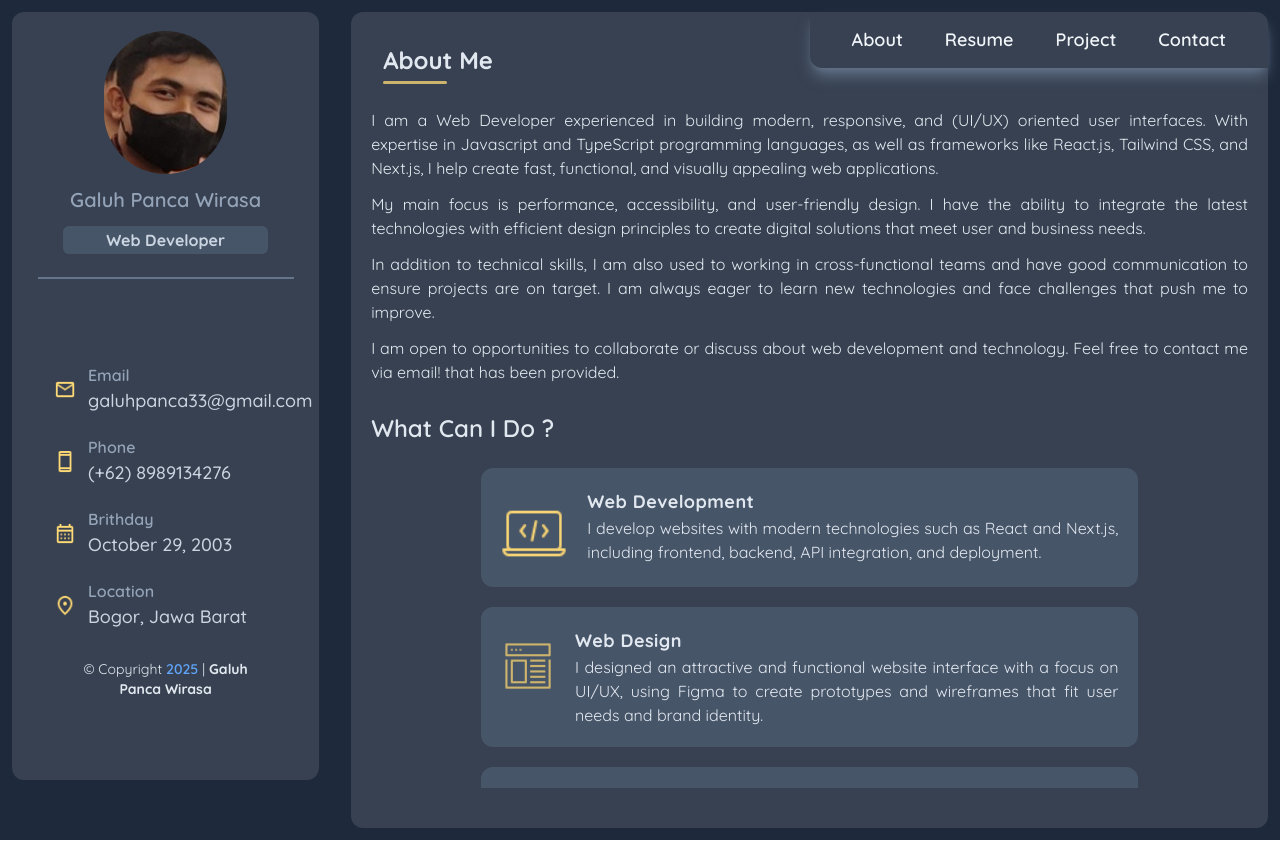
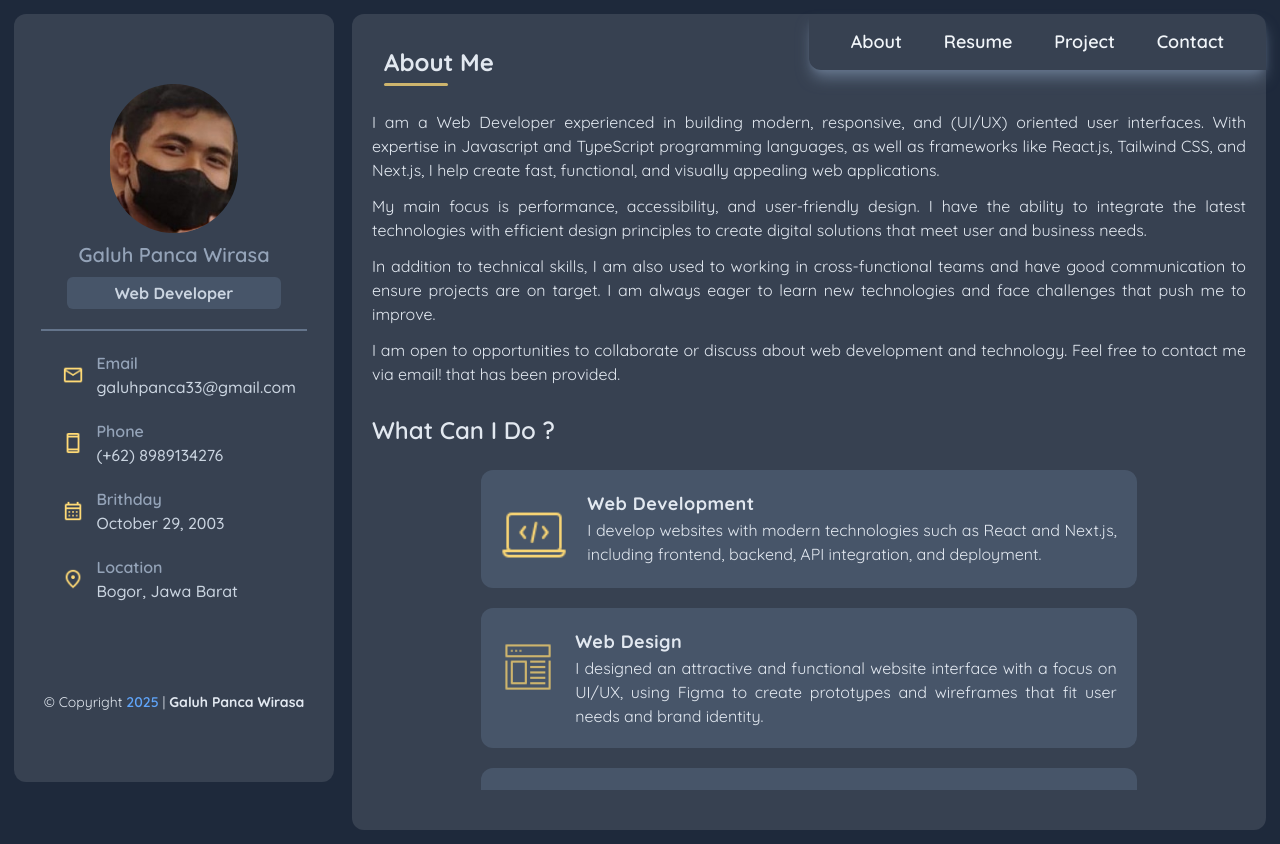
Before and after one commit to GaluhPncWirs/website-portfolio, a React (Vite) app: page / in a window 1280 px wide. Built offline with nearby package versions, Linux system fonts and the light colour scheme.

Commit message:
memperbaiki responsive

```diff
--- a/src/components/copyright.jsx
+++ b/src/components/copyright.jsx
@@ -1,6 +1,6 @@
 export default function Copyright() {
   return (
-    <div className="text-slate-200 text-sm md:items-center md:w-11/12 md:mx-auto max-[640px]:mt-8 sm:smResponsive lg:mt-2">
+    <div className="text-slate-200 text-sm md:items-center md:w-10/12 md:mx-auto max-[640px]:mt-8 sm:mt-5">
       <h3 className="text-center">
         <span className="text-sm">&copy;</span> Copyright{" "}
         <span className="text-blue-400 font-semibold">
--- a/src/components/personalDataBar/sidebar.jsx
+++ b/src/components/personalDataBar/sidebar.jsx
@@ -3,24 +3,25 @@ import { textSideBar } from "../../data/data_icon";
 
 export default function SideBar() {
   return (
-    <div className="md:h-[96%] md:m-3 max-[640px]:hidden sm:block sm:w-full sm:static md:fixed md:w-1/3 lg:w-1/4">
-      <div className="bg-gray-700 rounded-xl sm:absolute sm:p-3 sm:mx-3 sm:flex sm:gap-x-2 sm:mt-5 sm:h-1/3 md:static md:p-0 md:mx-0 md:flex-col md:gap-x-0 md:mt-0 md:h-full md:py-3 sm:w-[96%]">
-        <div className="flex flex-col justify-center items-center sm:basis-1/3 md:w-full md:gap-y-1">
+    <div className="max-[640px]:hidden sm:block md:fixed md:h-[96%] md:w-1/3 lg:w-1/4">
+      <div className="bg-gray-700 rounded-xl sm:p-3 md:h-full md:p-0 md:flex md:flex-col md:justify-evenly">
+        <div className="sm:flex sm:justify-around md:flex-col">
+          <div className="flex flex-col justify-center items-center">
             <img
               src="/images/foto_galuh.jpg"
-            className="rounded-full md:w-2/5 sm:w-[45%] object-cover"
+              className="rounded-full md:w-2/5 sm:w-3/5 object-cover"
             />
-          <h1 className="font-semibold text-slate-400 sm:my-1 md:my-2 sm:text-lg md:text-xl">
+            <h1 className="font-semibold text-slate-400 sm:my-2 sm:text-xl md:text-xl">
               Galuh Panca Wirasa
             </h1>
-          <div className="bg-slate-600 w-1/2 rounded-md sm:w-4/5 md:w-2/3">
-            <h2 className="text-slate-300 font-bold text-center py-0.5">
+            <div className="bg-slate-600 w-1/2 rounded-md sm:w-full md:w-2/3">
+              <h2 className="text-slate-300 font-bold text-center py-1">
                 Web Developer
               </h2>
             </div>
           </div>
-        <hr className="border-slate-500 border w-5/6 mx-auto mt-10 sm:hidden md:block md:my-4" />
-        <div className="flex flex-col md:items-center sm:basis-2/3 sm:justify-around sm:flex-wrap sm:gap-3 md:flex-nowrap md:w-full md:gap-5 md:justify-center lg:gap-4 xl:gap-5">
+          <hr className="border-slate-500 border w-5/6 mx-auto sm:hidden md:block md:my-5" />
+          <div className="flex flex-col md:items-center sm:justify-around sm:gap-2 md:gap-5 md:justify-center lg:gap-4 xl:gap-5">
             {textSideBar.map((item) => (
               <div
                 className="flex items-center lg:max-w-56 sm:max-w-52 sm:gap-x-3"
@@ -31,14 +32,15 @@ export default function SideBar() {
                   <h1 className="text-slate-400 font-semibold">
                     {item.nameAttr}
                   </h1>
-                <p className="text-slate-300 font-medium sm:text-sm lg:text-base xl:text-lg">
+                  <p className="text-slate-300 font-medium sm:text-sm lg:text-base">
                     {item.attribute}
                   </p>
                 </div>
               </div>
             ))}
+          </div>
+        </div>
         <Copyright />
-        </div>
       </div>
     </div>
   );
--- a/src/index.css
+++ b/src/index.css
@@ -43,8 +43,4 @@
     transform: rotate(-45deg);
     translate: -1px -1px;
   }
-
-  .smResponsive{
-    @apply max-w-48 absolute bottom-3 right-5 md:static
-  }
 }
--- a/src/layout/main-layout.jsx
+++ b/src/layout/main-layout.jsx
@@ -3,7 +3,7 @@ import Navbar from "../components/navbar";
 
 export default function MainLayout({ propsTitle, children }) {
   return (
-    <div className="bg-gray-700 rounded-xl pb-10 max-[640px]:w-full sm:mt-56 sm:w-full md:w-[64%] md:mt-0 lg:w-[73%]">
+    <div className="bg-gray-700 rounded-xl pb-10 max-[640px]:w-full sm:w-full sm:mt-4 md:w-[64%] md:mt-0 lg:w-[73%]">
       <div className="flex justify-end relative max-[640px]:mb-10">
         <div className="basis-2/12 flex justify-center items-center sm:hidden">
           <HamburgerMenu />
--- a/src/main.jsx
+++ b/src/main.jsx
@@ -36,11 +36,11 @@ const router = createBrowserRouter([
 createRoot(document.getElementById("root")).render(
   <StrictMode>
     <HelmetProvider>
-      <div className="flex sm:flex-col md:flex-row font-quickSand">
-        <SideBar />
-        <div className="flex w-full justify-end p-3 bg-slate-800">
-          <RouterProvider router={router} />
+      <div className="flex md:justify-between md:flex-row sm:flex-col p-3.5 bg-slate-800 font-quickSand">
+        <div>
+          <SideBar />
         </div>
+        <RouterProvider router={router} />
       </div>
     </HelmetProvider>
   </StrictMode>
```
Also changed, not shown: src/Project/detailProject/detail.jsx (+0 -20 lines). Lines whose indentation alone changed are shown as unchanged.
